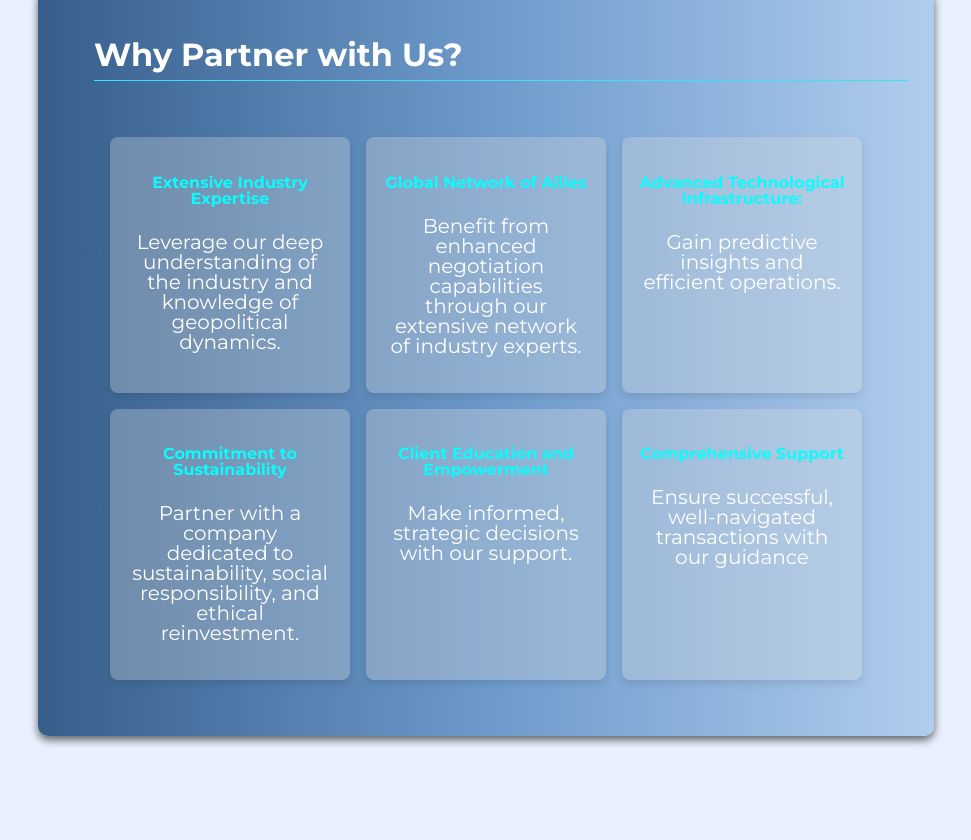
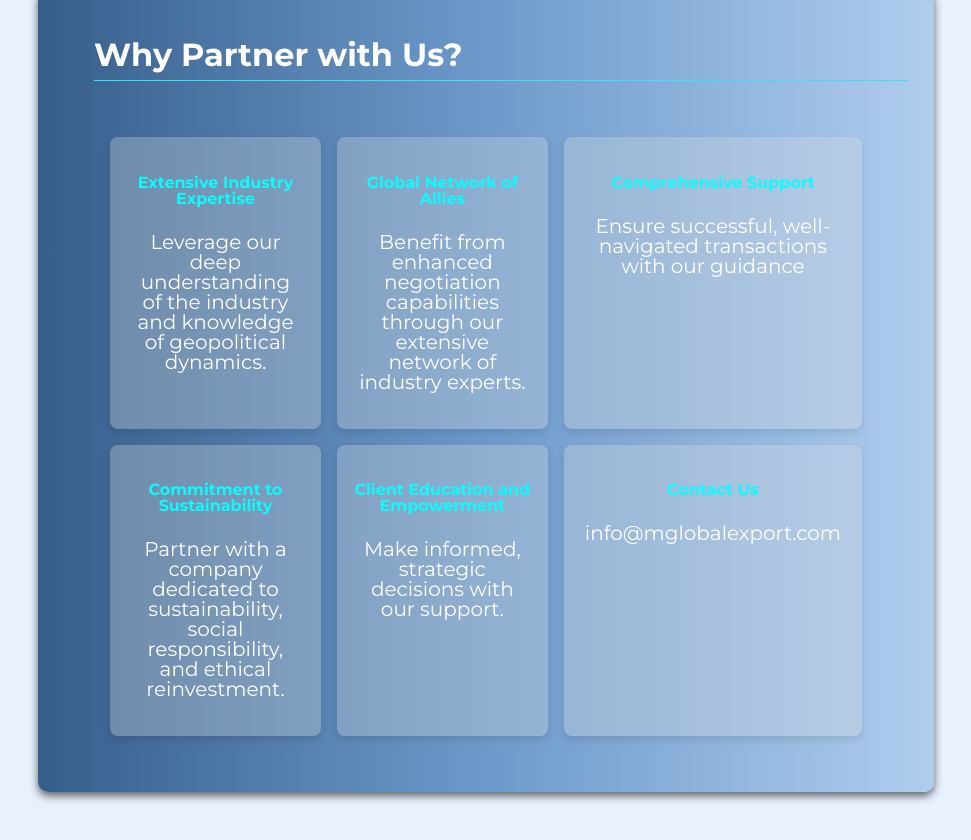
Before and after one commit to hedgehog13/mglobal, a plain HTML site: page index.html in a window 1280 px wide. Shown: the part 5338-6178 px from the top of the page, without its empty margins (154-1125 px from the left). Before the commit the page ends 6140 px from the top, so only its background shows below. Drawn offline with Linux system fonts and the light colour scheme.

Commit message:
section position fix

```diff
--- a/index.html
+++ b/index.html
@@ -259,10 +259,10 @@
                 <p>
                     Benefit from enhanced negotiation capabilities through our extensive network of industry experts.
                 </p></div>
-                    <div class="grid-item"> <h4>Advanced Technological Infrastructure:
-                    </h4>
-                    <p>Gain predictive insights and efficient operations.
-                    </p></div>
+                <div class="grid-item">  <h4>Comprehensive Support
+                </h4>
+                <p>Ensure successful, well-navigated transactions with our guidance
+                </p></div>
                     <div class="grid-item">  <h4>Commitment to Sustainability </h4>
                         <p>Partner with a company dedicated to sustainability, social responsibility, and ethical reinvestment.
                         </p></div>
@@ -270,10 +270,11 @@
                     </h4>
                 <p>Make informed, strategic decisions with our support.
                 </p></div>
-                    <div class="grid-item">  <h4>Comprehensive Support
+
+                    <div class="grid-item"> <h4>Contact Us
                     </h4>
-                    <p>Ensure successful, well-navigated transactions with our guidance
-                    </p></div>
+               <p>info@mglobalexport.com</p>
+                </div>
 
                 </div>
             </div>
--- a/scripts.js
+++ b/scripts.js
@@ -1,6 +1,6 @@
 document.addEventListener('DOMContentLoaded', () => {
     // Smooth scroll with fixed header adjustment
-    const headerOffset = document.querySelector('.navbar').offsetHeight;
+    const headerOffset = document.querySelector('.navbar').offsetHeight +40;
 
     document.querySelectorAll('a[href^="#"]').forEach(anchor => {
         anchor.addEventListener('click', function(e) {
@@ -42,8 +42,8 @@ document.addEventListener('DOMContentLoaded', () => {
           mobileNavLinks.classList.remove("open");
         }
       });
-     // const mobileLinks = document.querySelector('.mobile-nav-links');
-      const anchor = mobileNavLinks.querySelectorAll('a'); // Assuming your links are <a> tags inside mobileNavLinks
+
+      const anchor = mobileNavLinks.querySelectorAll('a');
 
       anchor.forEach(link => {
         link.addEventListener('click', () => {
```
